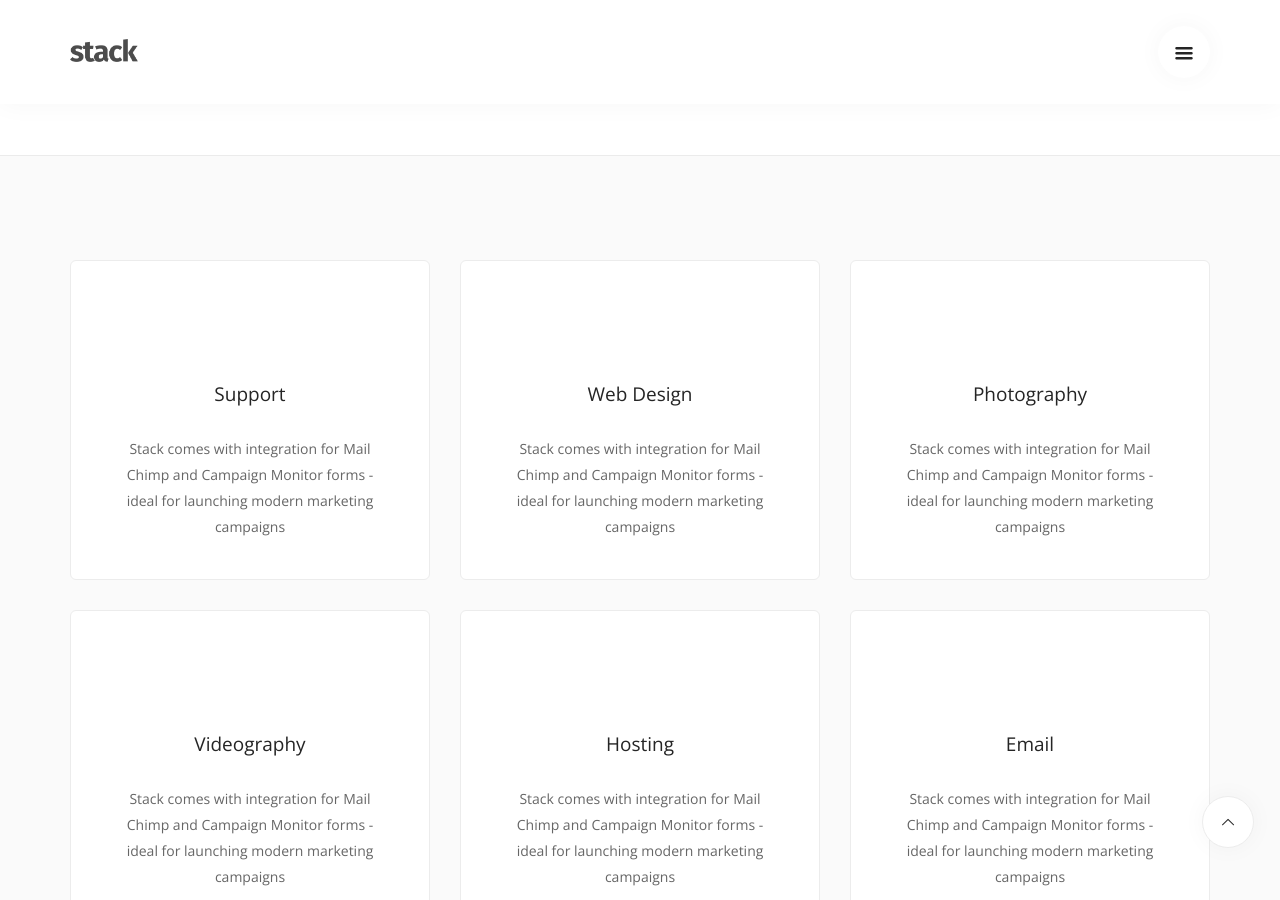
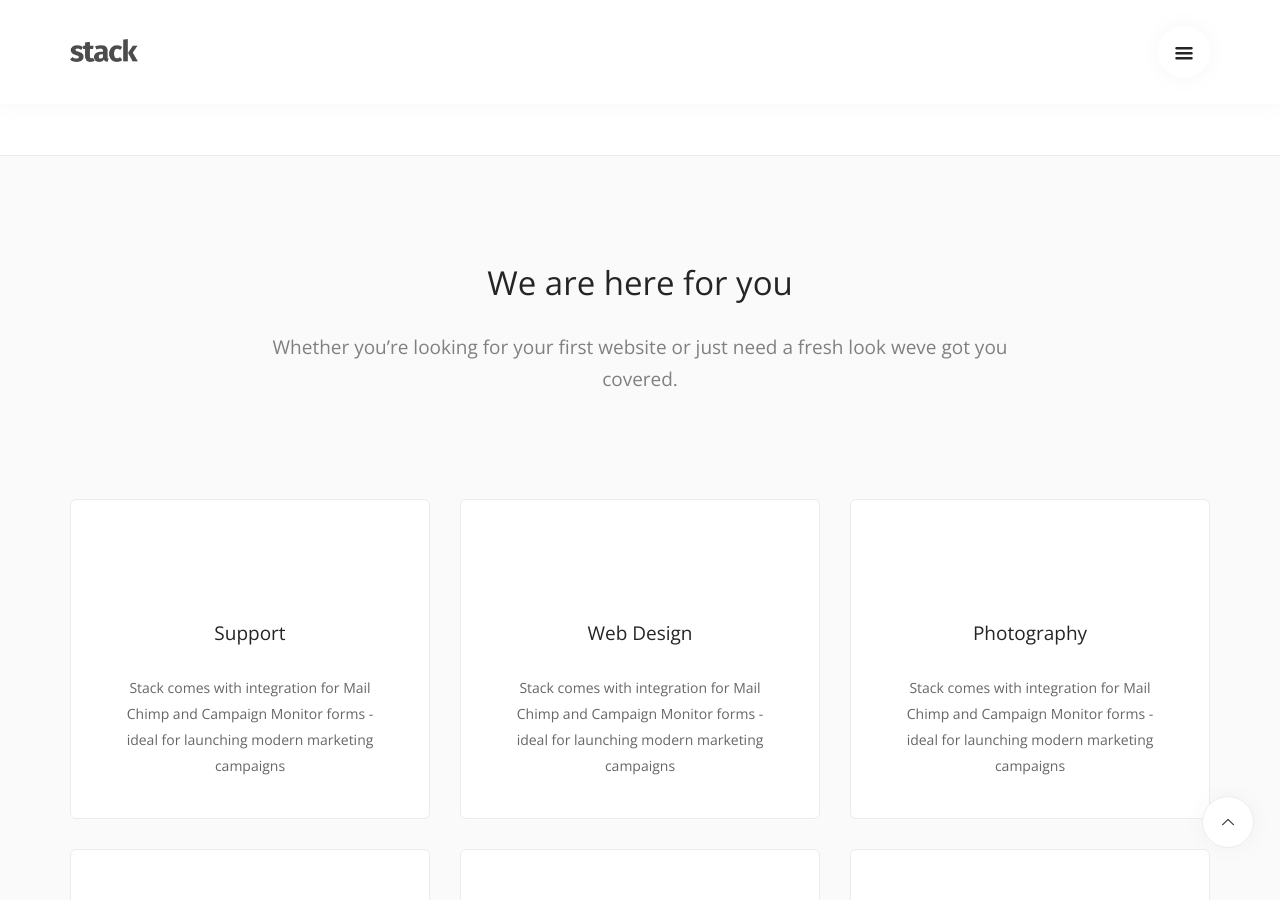
Before and after one commit to WoollyAlly/WoollyAllyTest, a Jekyll site: the page built from index.html, in a window 1280 px wide and 900 px high, scrolled down 1416 px. Built offline with Jekyll 4.4.1, drawn with Linux system fonts in a browser that asks for light colours; some web fonts are replaced.

Commit message:
Updated '_includes/services.html' via CloudCannon

```diff
--- a/_includes/services.html
+++ b/_includes/services.html
@@ -1,4 +1,20 @@
-<section class="text-center bg--secondary" id="services">
+
+<section id="services" class="text-center bg--secondary" >
+    <div class="container">
+        <div class="row">
+            <div class="col-sm-10 col-sm-offset-1 col-md-8 col-md-offset-2">
+                <h2 class="editable">We are here for you</h2>
+                <p class="lead editable">
+                    Whether you’re looking for your first website or just need a fresh look weve got you covered.
+                </p>
+            </div>
+        </div>
+        <!--end of row-->
+    </div>
+    <!--end of container-->
+</section>
+
+<section class="text-center bg--secondary" >
     <div class="container">
         <div class="row">
             <div class="col-sm-4">
```
